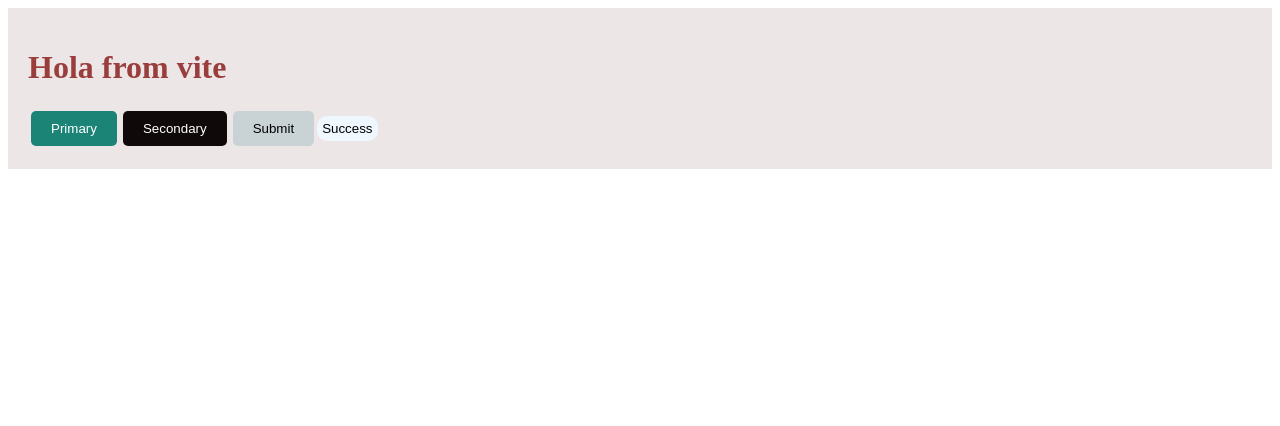
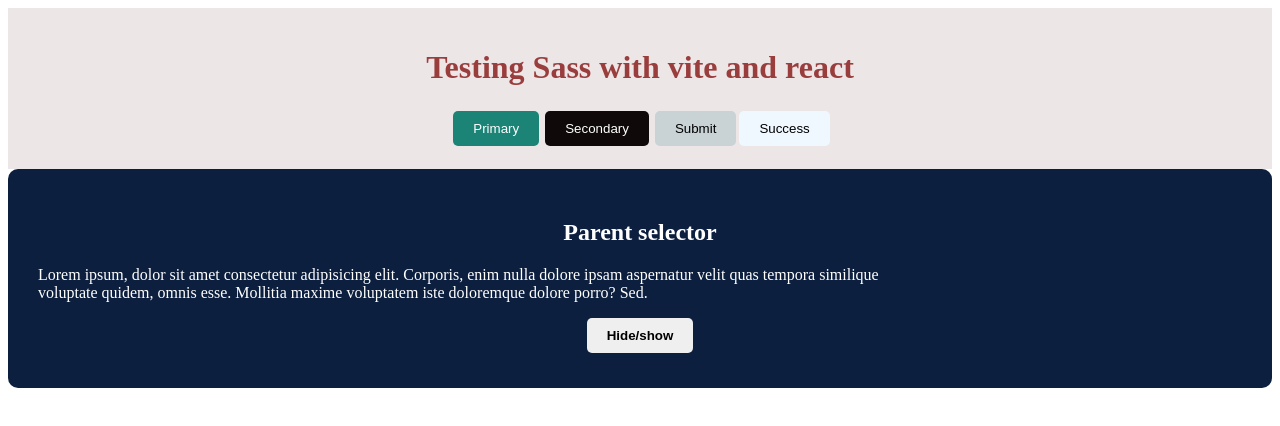
Before and after one commit to mszahan/dev_rnd, a React (Vite) app in the folder frontend/sass_testing/: page / in a window 1280 px wide. Shown: the top 426 px of the page. Built offline with nearby package versions, Linux system fonts and the light colour scheme.

Commit message:
used parent selector

```diff
--- a/frontend/sass_testing/src/App.jsx
+++ b/frontend/sass_testing/src/App.jsx
@@ -1,18 +1,12 @@
-import styles from "./styles/home.module.scss";
-
-// const Button = ({ name }) => {
-//   return <button>{name}</button>;
-// };
+import Hola from "./components/Hola";
+import Parent from "./components/Parent";
 
 function App() {
   return (
-    <div className={styles.main}>
-      <h1 className={styles.title}>Hola from vite</h1>
-      <button className={`${styles.btn} ${styles.btnPrimary}`}>Primary</button>
-      <button className={styles.btnSecondary}>Secondary</button>
-      <button className={styles.btnSubmit}>Submit</button>
-      <button className={styles.btnSuccess__newButton_active}>Success</button>
-    </div>
+    <>
+      <Hola />
+      <Parent />
+    </>
   );
 }
 
--- /dev/null
+++ b/frontend/sass_testing/src/components/Hola.jsx
@@ -0,0 +1,13 @@
+import styles from "../styles/home.module.scss";
+
+export default function Hola() {
+  return (
+    <div className={styles.main}>
+      <h1 className={styles.title}>Testing Sass with vite and react</h1>
+      <button className={`${styles.btn} ${styles.btnPrimary}`}>Primary</button>
+      <button className={styles.btnSecondary}>Secondary</button>
+      <button className={styles.btnSubmit}>Submit</button>
+      <button className={styles.btnSuccess__newButton_active}>Success</button>
+    </div>
+  );
+}
--- /dev/null
+++ b/frontend/sass_testing/src/components/Parent.jsx
@@ -0,0 +1,22 @@
+import { useState } from "react";
+import styles from "../styles/parent.module.scss";
+
+export default function Parent() {
+  const [visible, setVisible] = useState(true);
+  return (
+    <div className={styles.parent}>
+      <h2 className={styles.title}>Parent selector</h2>
+      {visible && (
+        <p className={styles.para}>
+          Lorem ipsum, dolor sit amet consectetur adipisicing elit. Corporis,
+          enim nulla dolore ipsam aspernatur velit quas tempora similique
+          voluptate quidem, omnis esse. Mollitia maxime voluptatem iste
+          doloremque dolore porro? Sed.
+        </p>
+      )}
+      <button onClick={() => setVisible(!visible)} className={styles.btn}>
+        Hide/show
+      </button>
+    </div>
+  );
+}
--- a/frontend/sass_testing/src/styles/_base.scss
+++ b/frontend/sass_testing/src/styles/_base.scss
@@ -1,6 +1,7 @@
 .main {
   background-color: rgb(237, 230, 230);
   padding: 20px;
+  text-align: center;
 
   .title {
     color: rgb(154, 61, 61);
--- /dev/null
+++ b/frontend/sass_testing/src/styles/_mixins.scss
@@ -0,0 +1,6 @@
+@mixin bton($bgcolor, $txtcolor) {
+  padding: 10px 20px;
+  border-radius: 5px;
+  border: none;
+  margin: 3px;
+}
--- a/frontend/sass_testing/src/styles/home.module.scss
+++ b/frontend/sass_testing/src/styles/home.module.scss
@@ -58,6 +58,6 @@
   background-color: aliceblue;
   color: black;
   border: none;
-  border-radius: 10px;
-  padding: 5px;
+  padding: 10px 20px;
+  border-radius: 5px;
 }
--- /dev/null
+++ b/frontend/sass_testing/src/styles/parent.module.scss
@@ -0,0 +1,31 @@
+@use "mixins" as mx;
+
+.parent {
+  background-color: rgb(13, 31, 63);
+  color: white;
+  padding: 30px;
+  border-radius: 10px;
+  //   width: 100%;
+
+  .title {
+    text-align: center;
+  }
+
+  .para {
+    width: 70%;
+  }
+
+  .btn {
+    @include mx.bton($bgcolor: white, $txtcolor: black);
+    display: block;
+    margin: 5px auto;
+    font-weight: bold;
+
+    &:hover {
+      color: white;
+      background-color: rgb(13, 31, 63);
+      border: 1px solid white;
+      cursor: pointer;
+    }
+  }
+}
```
